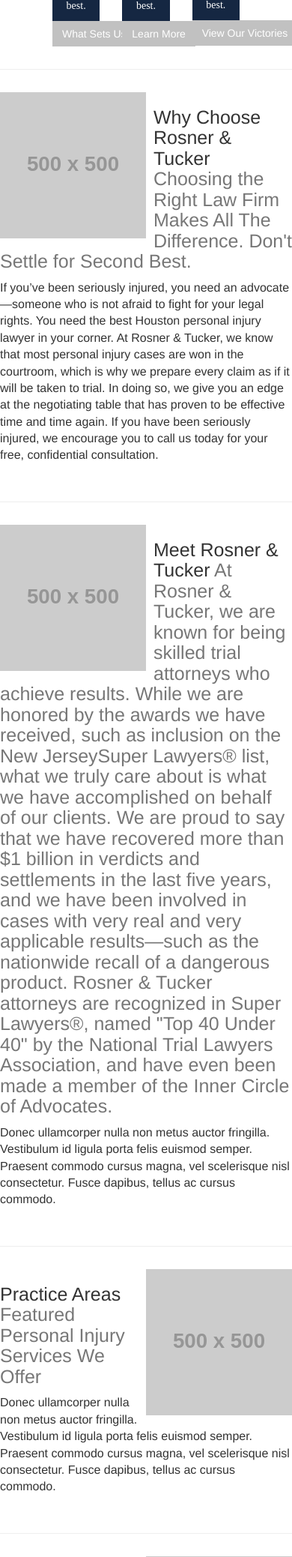
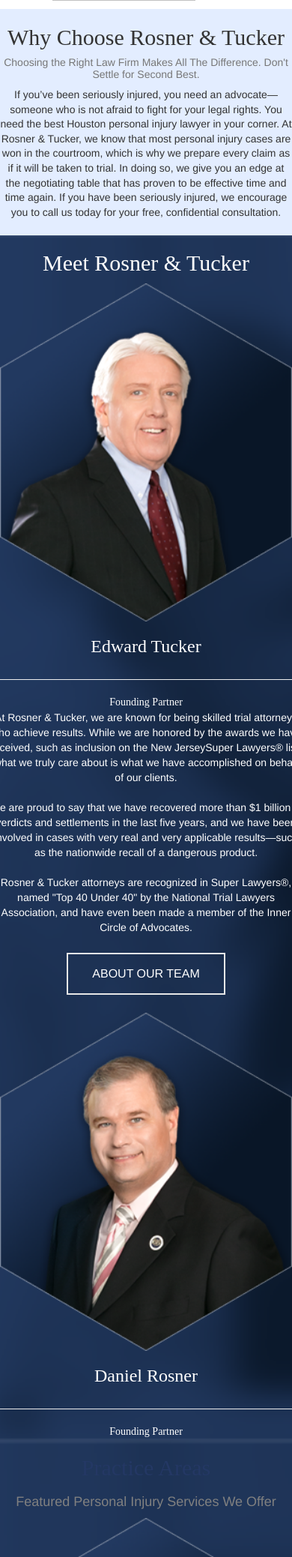
Before and after one commit to KimSarabia/wordpress-template-scaffold, a PHP site: page / in a window 390 px wide; the page is wider, and only the part inside the window is pictured. Shown: the part 1823-3900 px from the top of that part at 75% size. Run offline with PHP 8.4, Linux system fonts and the light colour scheme; grey boxes labelled with a size stand in for pictures from a placeholder-image service; some libraries are stand-ins or nearby versions.

Commit message:
2 more featurettes

```diff
--- a/css/style.css
+++ b/css/style.css
@@ -114,6 +114,43 @@
   font-weight: 900;
 }
 
-.card-text {
+.trans-button {
+    border: none;
+    color: white;
+    padding: 15px 32px;
+    text-align: center;
+    text-decoration: none;
+    display: inline-block;
+    font-size: 16px;
+    margin: 4px 2px;
+    cursor: pointer;
+}
 
+.trans-button4 {
+    color: #fff;
+    border: 2px solid #e7e7e7;
 }
+
+.why-bg-image {
+    display: block;
+    width: 100%;
+    text-align: center;
+    background: url('/img/background-gradient-map-2.png') no-repeat center center scroll;
+    background-size:100%;
+    -webkit-background-size: cover;
+    -moz-background-size: cover;
+    background-size: cover;
+    -o-background-size: cover;
+}
+
+.service-bg-image {
+    display: block;
+    width: 100%;
+    text-align: center;
+    background: url('/img/background-gradient-map-2.png') no-repeat center center scroll;
+    background-size:100%;
+    -webkit-background-size: cover;
+    -moz-background-size: cover;
+    background-size: cover;
+    -o-background-size: cover;
+}
--- a/index.html
+++ b/index.html
@@ -95,17 +95,10 @@
       </header>
     </div>
 
-        <hr class="featurette-divider">
-
         <!-- NJ Injury Lawyers Featurette -->
         <div class="featurette" id="njlawyers">
-            <!-- <img class="featurette-image img-circle img-responsive pull-right" src="http://placehold.it/500x500">
-            <h2 class="featurette-heading">New Jersey Injury Lawyers
-                <span class="text-muted">Wrongfully Injured? Work with the Best!</span>
-            </h2>
-            <p class="lead">After an accident, you need the best personal injury attorneys...</p> -->
-          <div class="row">
-              <div class="col-xs-2 col-sm-2 col-md-2 col-lg-2">.col-md-3</div>
+          <div class="row" style="margin-bottom:3%;">
+              <div class="col-xs-2 col-sm-2 col-md-2 col-lg-2"></div>
               <div class="col-xs-8 col-sm-8 col-md-8 col-lg-8" style="text-align:center;">
                 <h2 class="times">New Jersey Injury Lawyers</h2>
                 <h5 class="times">Wrongfully Injured? Work with the best!</h5>
@@ -122,15 +115,12 @@
                     <button type="button" class="btn btn-default" style="background-color:#081527; color:#fff;">Recent Case Results</button>
                     <button type="button" class="btn btn-default" style="background-color:#081527; color:#fff;">Free Case Evaluations</button>
                   </div>
-
                   </div>
                   <div class="col-xs-12 col-sm-12 col-md-6 col-lg-6">
                     <img class="img-responsive col-xs-12" src="/img/video.png" alt="video">
                   </div>
                 </div>
-
                 <br>
-
                 <div class="row">
                   <div class="col-xs-4 col-sm-4 col-md-4 col-lg-4">
                     <div class="card" style="background-color:#152742;">
@@ -160,47 +150,103 @@
                     </div>
                   </div>
                 </div>
-
               </div>
               <div class="col-xs-2 col-sm-2 col-md-2 col-lg-2"></div>
           </div>
         </div>
 
-        <hr class="featurette-divider">
-
-        <!-- Why Call Us Featurette-->
-        <div class="featurette" id="whycallus">
-            <img class="featurette-image img-circle img-responsive pull-left" src="http://placehold.it/500x500">
-            <h2 class="featurette-heading">Why Choose Rosner &amp; Tucker
-                <span class="text-muted">Choosing the Right Law Firm Makes All The Difference. Don't Settle for Second Best.</span>
-            </h2>
-            <p class="lead">If you’ve been seriously injured, you need an advocate—someone who is not afraid to fight for your legal rights. You need the best Houston personal injury lawyer in your corner. At Rosner & Tucker, we know that most personal injury cases are won in the courtroom, which is why we prepare every claim as if it will be taken to trial. In doing so, we give you an edge at the negotiating table that has proven to be effective time and time again. If you have been seriously injured, we encourage you to call us today for your free, confidential consultation.</p>
+        <div class="featurette" id="whycallus" style="background-color:#e3edff">
+          <div class="row">
+              <div class="col-md-2"></div>
+              <div class="col-md-8" style="text-align:center;">
+                <h2 class="times">Why Choose Rosner &amp; Tucker</h2>
+                <h5 class="text-muted">Choosing the Right Law Firm Makes All The Difference. Don't Settle for Second Best.</h5>
+                <p class="lead" style="font-size:1em;">If you’ve been seriously injured, you need an advocate—someone who is not afraid to fight for your legal rights. You need the best Houston personal injury lawyer in your corner. At Rosner & Tucker, we know that most personal injury cases are won in the courtroom, which is why we prepare every claim as if it will be taken to trial. In doing so, we give you an edge at the negotiating table that has proven to be effective time and time again. If you have been seriously injured, we encourage you to call us today for your free, confidential consultation.</p>
+              </div>
+              <div class="col-md-2"></div>
+          </div>
         </div>
 
-        <hr class="featurette-divider">
+        <!-- <hr class="featurette-divider"> -->
+        <div class="featurette why-bg-image" id="whoweare">
+          <div class="row times" style="text-align:center; color:#fff;"><h2>Meet Rosner & Tucker</h2></div>
+          <div class="row">
+               <div class="col-md-2"></div>
+               <div class="col-md-8" style="text-align:center; color:#fff;">
+                <div class="row">
+                    <div class="col-md-3">
+                      <div class="row"><img class="img-responsive col-xs-12" src="/img/hex1.png" alt=""></div>
+                      <div class="row times"><h3>Edward Tucker</h3></div>
+                      <hr>
+                      <div class="row times">Founding Partner</div>
+                    </div>
+                    <div class="col-md-6">
+                      <div class="row">At Rosner & Tucker, we are known for being skilled trial attorneys who achieve results. While we are honored by the awards we have received, such as inclusion on the New JerseySuper Lawyers® list, what we truly care about is what we have accomplished on behalf of our clients.</div>
+                       <br>
+                      <div class="row">We are proud to say that we have recovered more than $1 billion in verdicts and settlements in the last five years, and we have been involved in cases with very real and very applicable results—such as the nationwide recall of a dangerous product.</div>
+                       <br>
+                      <div class="row"> Rosner & Tucker attorneys are recognized in Super Lawyers®, named "Top 40 Under 40" by the National Trial Lawyers Association, and have even been made a member of the Inner Circle of Advocates. </div>
+                       <br>
+                      <div class="row">
+                        <a href class="trans-button trans-button4">ABOUT OUR TEAM</a>
+                      </div>
+                      <br>
+                    </div>
+                    <div class="col-md-3">
 
-
-        <!-- Who We Are Featurette -->
-        <div class="featurette" id="whoweare">
-            <img class="featurette-image img-circle img-responsive pull-left" src="http://placehold.it/500x500">
-            <h2 class="featurette-heading">Meet Rosner & Tucker
-        <span class="text-muted">At Rosner & Tucker, we are known for being skilled trial attorneys who achieve results. While we are honored by the awards we have received, such as inclusion on the New JerseySuper Lawyers® list, what we truly care about is what we have accomplished on behalf of our clients. We are proud to say that we have recovered more than $1 billion in verdicts and settlements in the last five years, and we have been involved in cases with very real and very applicable results—such as the nationwide recall of a dangerous product. Rosner & Tucker attorneys are recognized in Super Lawyers®, named "Top 40 Under 40" by the National Trial Lawyers Association, and have even been made a member of the Inner Circle of Advocates.</span>
-                    </h2>
-            <p class="lead">Donec ullamcorper nulla non metus auctor fringilla. Vestibulum id ligula porta felis euismod semper. Praesent commodo cursus magna, vel scelerisque nisl consectetur. Fusce dapibus, tellus ac cursus commodo.</p>
+                      <div class="row"><img class="img-responsive col-xs-12" src="/img/hex2.png" alt="" /></div>
+                      <div class="row times"><h3>Daniel Rosner</h3></div>
+                      <hr>
+                      <div class="row times">Founding Partner</div>
+                    </div>
+                </div>
+               </div>
+               <div class="col-md-2"></div>
+          </div>
+          <div class="row"></div>
         </div>
-
-        <hr class="featurette-divider">
 
 
 
         <!-- Practice Areas Featurette -->
-        <div class="featurette" id="practiceareas">
-            <img class="featurette-image img-circle img-responsive pull-right" src="http://placehold.it/500x500">
-            <h2 class="featurette-heading">Practice Areas
-                <span class="text-muted">Featured Personal Injury Services We Offer</span>
-            </h2>
-            <p class="lead">Donec ullamcorper nulla non metus auctor fringilla. Vestibulum id ligula porta felis euismod semper. Praesent commodo cursus magna, vel scelerisque nisl consectetur. Fusce dapibus, tellus ac cursus commodo.</p>
-        </div>
+        <div class="featurette service-bg-image" id="practiceareas">
+          <div class="row times" style="text-align:center; color:#243864;"><h2>Practice Areas</h2></div>
+          <div class="row" style="text-align:center; color:gray;"><h4>Featured Personal Injury Services We Offer</h4></div>
+
+          <div class="row">
+               <div class="col-md-2"></div>
+               <div class="col-md-8" style="text-align:center; color:#fff;">
+                <div class="row">
+                    <div class="col-md-3">
+                      <div class="row"><img class="img-responsive col-xs-12" src="/img/hex1.png" alt=""></div>
+                      <div class="row times"><h3>Edward Tucker</h3></div>
+                      <hr>
+                      <div class="row times">Founding Partner</div>
+                    </div>
+                    <div class="col-md-6">
+                      <div class="row">At Rosner & Tucker, we are known for being skilled trial attorneys who achieve results. While we are honored by the awards we have received, such as inclusion on the New JerseySuper Lawyers® list, what we truly care about is what we have accomplished on behalf of our clients.</div>
+                       <br>
+                      <div class="row">We are proud to say that we have recovered more than $1 billion in verdicts and settlements in the last five years, and we have been involved in cases with very real and very applicable results—such as the nationwide recall of a dangerous product.</div>
+                       <br>
+                      <div class="row"> Rosner & Tucker attorneys are recognized in Super Lawyers®, named "Top 40 Under 40" by the National Trial Lawyers Association, and have even been made a member of the Inner Circle of Advocates. </div>
+                       <br>
+                      <div class="row">
+                        <a href class="trans-button trans-button4">ABOUT OUR TEAM</a>
+                      </div>
+                      <br>
+                    </div>
+                    <div class="col-md-3">
+
+                      <div class="row"><img class="img-responsive col-xs-12" src="/img/hex2.png" alt="" /></div>
+                      <div class="row times"><h3>Daniel Rosner</h3></div>
+                      <hr>
+                      <div class="row times">Founding Partner</div>
+                    </div>
+                </div>
+               </div>
+               <div class="col-md-2"></div>
+          </div>
+          <div class="row"></div>
 
         <hr class="featurette-divider">
 
```
Also changed, not shown: img/background-gradient-map-2.png (added), img/hex1.png (added), img/hex2.png (added).
